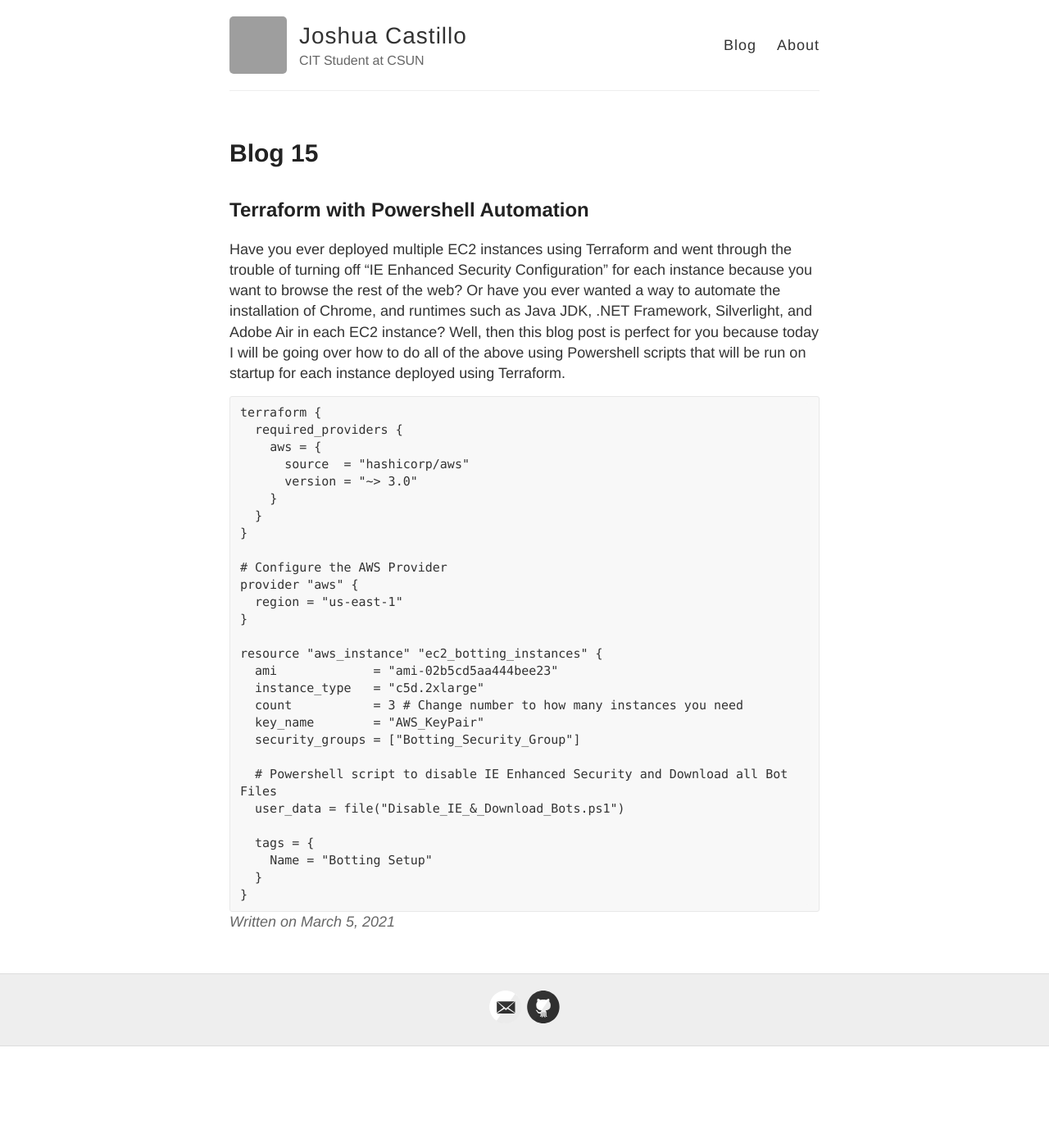
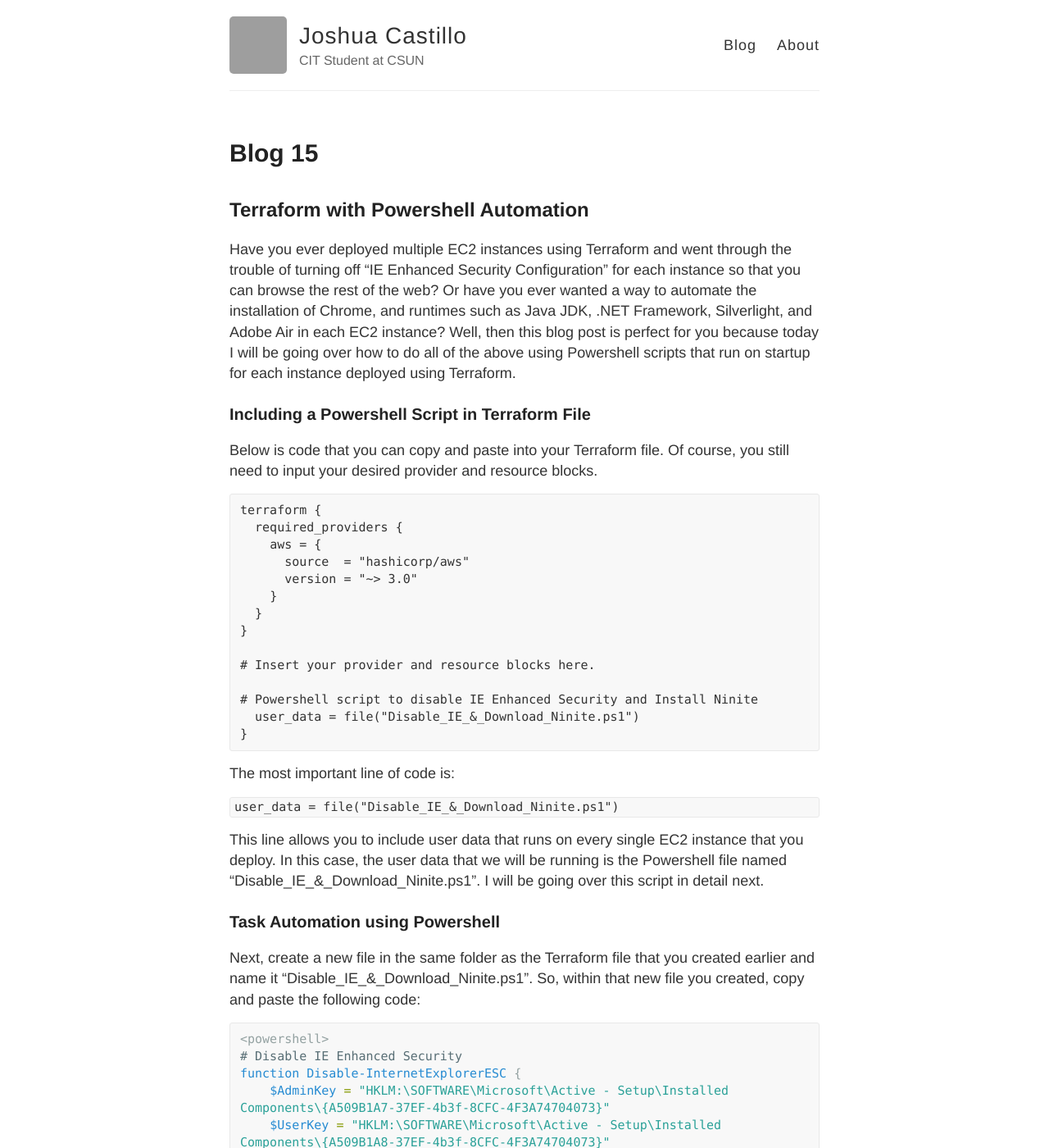
Before and after one commit to Idiomet/my-blog, a Jekyll site: the page built from _posts/2021-03-05-Blog-15.md, in a window 1280 px wide and 1400 px high. Shown: the whole window at 82% size. Built offline with Jekyll 4.4.1, drawn with Linux system fonts in a browser that asks for light colours; some of the changed text lies outside the part shown; grey boxes are pictures that could not be loaded.

Commit message:
Finished blog post 15

````diff
--- a/_posts/2021-03-05-Blog-15.md
+++ b/_posts/2021-03-05-Blog-15.md
@@ -5,7 +5,10 @@
 ---
 
 ## Terraform with Powershell Automation
-Have you ever deployed multiple EC2 instances using Terraform and went through the trouble of turning off "IE Enhanced Security Configuration" for each instance because you want to browse the rest of the web? Or have you ever wanted a way to automate the installation of Chrome, and runtimes such as Java JDK, .NET Framework, Silverlight, and Adobe Air in each EC2 instance? Well, then this blog post is perfect for you because today I will be going over how to do all of the above using Powershell scripts that will be run on startup for each instance deployed using Terraform.
+Have you ever deployed multiple EC2 instances using Terraform and went through the trouble of turning off "IE Enhanced Security Configuration" for each instance so that you can browse the rest of the web? Or have you ever wanted a way to automate the installation of Chrome, and runtimes such as Java JDK, .NET Framework, Silverlight, and Adobe Air in each EC2 instance? Well, then this blog post is perfect for you because today I will be going over how to do all of the above using Powershell scripts that run on startup for each instance deployed using Terraform.
+
+### Including a Powershell Script in Terraform File
+Below is code that you can copy and paste into your Terraform file. Of course, you still need to input your desired provider and resource blocks.
 
 ```
 terraform {
@@ -17,23 +20,44 @@
   }
 }
 
-# Configure the AWS Provider
-provider "aws" {
-  region = "us-east-1"
+# Insert your provider and resource blocks here.
+
+# Powershell script to disable IE Enhanced Security and Install Ninite
+  user_data = file("Disable_IE_&_Download_Ninite.ps1")
+}
+```
+
+The most important line of code is:
+
+`user_data = file("Disable_IE_&_Download_Ninite.ps1")`
+
+This line allows you to include user data that runs on every single EC2 instance that you deploy. In this case, the user data that we will be running is the Powershell file named "Disable_IE_&_Download_Ninite.ps1". I will be going over this script in detail next.
+
+### Task Automation using Powershell
+Next, create a new file in the same folder as the Terraform file that you created earlier and name it "Disable_IE_&_Download_Ninite.ps1". So, within that new file you created, copy and paste the following code:
+
+```powershell
+<powershell>
+# Disable IE Enhanced Security
+function Disable-InternetExplorerESC {
+    $AdminKey = "HKLM:\SOFTWARE\Microsoft\Active - Setup\Installed Components\{A509B1A7-37EF-4b3f-8CFC-4F3A74704073}"
+    $UserKey = "HKLM:\SOFTWARE\Microsoft\Active - Setup\Installed Components\{A509B1A8-37EF-4b3f-8CFC-4F3A74704073}"
+    Set-ItemProperty -Path $AdminKey -Name "IsInstalled" -Value 0 -Force
+    Set-ItemProperty -Path $UserKey -Name "IsInstalled" -Value 0 -Force
+    Stop-Process -Name Explorer -Force
+    Write-Host "IE Enhanced Security Configuration (ESC) has been disabled." -ForegroundColor Green
 }
 
-resource "aws_instance" "ec2_botting_instances" {
-  ami             = "ami-02b5cd5aa444bee23"
-  instance_type   = "c5d.2xlarge"
-  count           = 3 # Change number to how many instances you need
-  key_name        = "AWS_KeyPair"
-  security_groups = ["Botting_Security_Group"]
+Disable-InternetExplorerESC
 
-  # Powershell script to disable IE Enhanced Security and Download all Bot Files
-  user_data = file("Disable_IE_&_Download_Bots.ps1")
+# Download Ninite Installer
+Invoke-WebRequest -Uri "https://ninite.com/.net4.8-adoptjava8-adoptjavax11-adoptjavax8-air-chrome-silverlight/" -OutFile "C:\Ninite_Installer.exe"
 
-  tags = {
-    Name = "Botting Setup"
-  }
-}
+# Open Ninite Installer - RUNS IN BACKGROUND!
+Invoke-Item "C:\Ninite_Installer.exe"
+</powershell>
 ```
+
+Starting with the first commented code block, this will disable the IE Enhanced Security Configuration, so that you are able to freely surf the web with no restrictions. Next, the second commented code block will download the Ninite installer for .NET 4.8 Framework, Java JDKs, Adobe Air, Chrome, and Silverlight and save it to a file named Ninite_Installer.exe. If you're not familiar with Ninite, Ninite allows you to install multiple programs at the same time. Lastly, the last commented code block will allow you to actually run the Ninite installer in the background without any user interaction. Pretty sweet huh?
+
+That's pretty much it, now when you deploy your EC2 instances with Terraform it will run the above Powershell script on each instance and perform the above functions! Isn't automation awesome?
````
